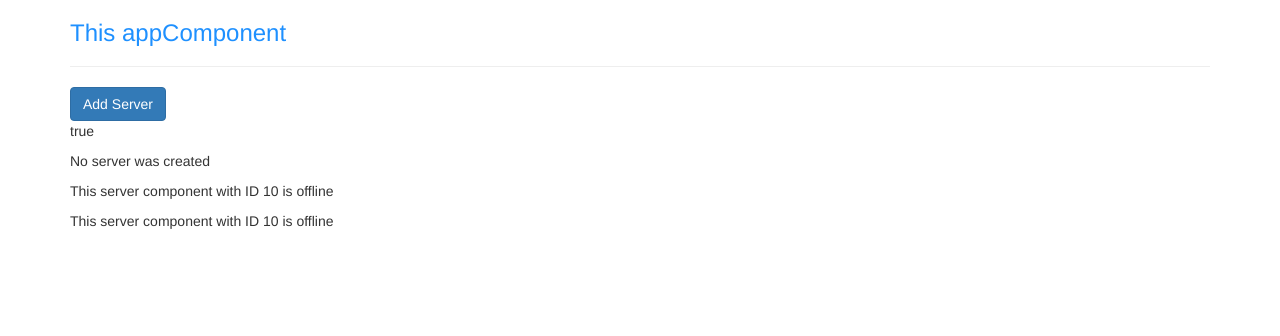
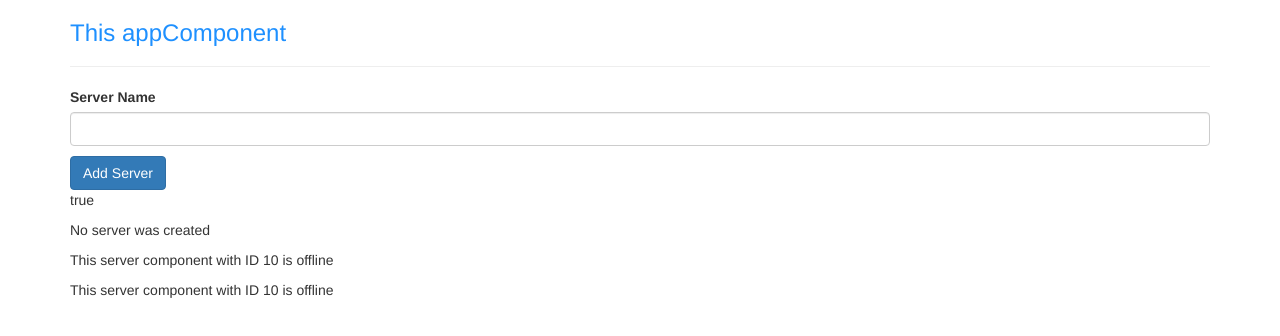
Before and after one commit to quanhieu/angular-Bootcamp, an Angular app: page / in a window 1280 px wide. Shown: the top 336 px of the page. Built offline with nearby package versions, Linux system fonts and the light colour scheme.

Commit message:
31 passing and using data with event binding

```diff
--- a/src/app/servers/servers.component.html
+++ b/src/app/servers/servers.component.html
@@ -1,3 +1,10 @@
+<label>Server Name</label>
+<input
+  type="text"
+  class="form-control"
+  (input)="onUpdateServerName($event)"
+>
+<p>{{ serverName }}</p>
 <button
   class="btn btn-primary"
   [disabled]="!allowNewServer"
--- a/src/app/servers/servers.component.ts
+++ b/src/app/servers/servers.component.ts
@@ -14,6 +14,7 @@ import { Component, OnInit } from '@angular/core';
 export class ServersComponent implements OnInit {
   allowNewServer = false;
   serverCreationStatus = "No server was created";
+  serverName = "";
 
   constructor() {
     setTimeout(() => {
@@ -28,4 +29,8 @@ export class ServersComponent implements OnInit {
     this.serverCreationStatus = "Server was created !!!";
   }
 
+  onUpdateServerName(event: any) {
+    this.serverName = (<HTMLInputElement>event.target).value;
+  }
+
 }
```
